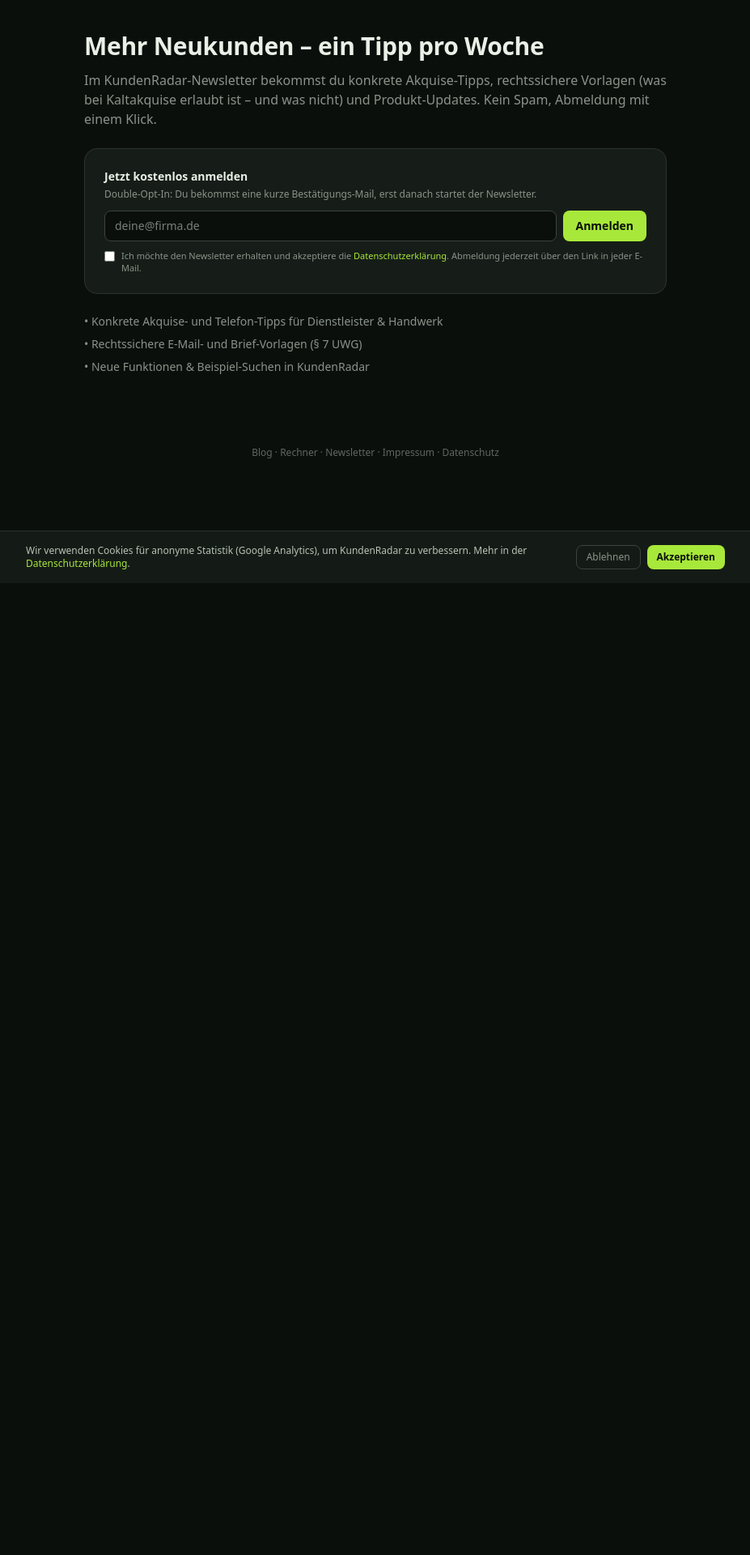
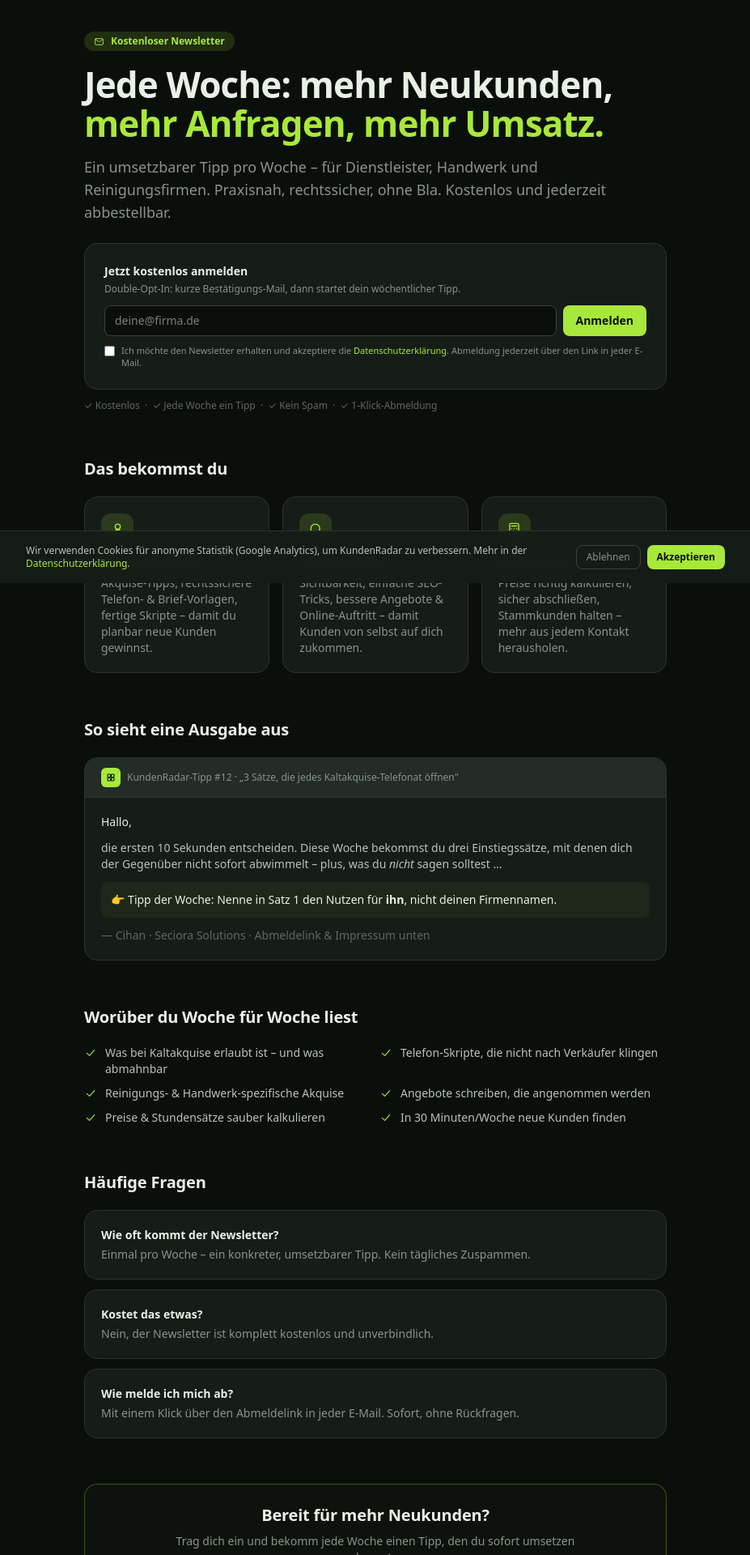
Before and after one commit to personal-glitch/lead-finder, a Next.js app: page /newsletter in a window 1280 px wide. Shown: the part 80-2000 px from the top of the page at 81% size, without its empty margins (176-1103 px from the left). Before the commit the page ends 800 px from the top, so only its background shows below. Built offline with nearby package versions, Linux system fonts and the light colour scheme; no server answers.

Commit message:
Newsletter-Landingpage: Hero, Value-Karten, Beispielausgabe, FAQ

```diff
--- a/src/app/newsletter/page.tsx
+++ b/src/app/newsletter/page.tsx
@@ -1,38 +1,125 @@
 import type { Metadata } from "next";
 import { MarketingShell } from "@/components/landing/MarketingShell";
 import { NewsletterSignup } from "@/components/NewsletterSignup";
+import { Icon, type IconName } from "@/components/icons";
 
 export const metadata: Metadata = {
-  title: "Newsletter – KundenRadar",
+  title: "Newsletter: mehr Neukunden, Anfragen & Umsatz – KundenRadar",
   description:
-    "Praxis-Tipps für mehr Neukunden: Akquise, rechtssichere Kaltakquise und Updates zu KundenRadar. Kostenlos, jederzeit abbestellbar.",
+    "Jede Woche ein umsetzbarer Tipp für mehr Neukunden, mehr Anfragen und mehr Umsatz – für Dienstleister, Handwerk & Reinigungsfirmen. Kostenlos, jederzeit abbestellbar.",
 };
+
+const VALUE: { icon: IconName; title: string; text: string }[] = [
+  { icon: "user", title: "Mehr Neukunden", text: "Akquise-Tipps, rechtssichere Telefon- & Brief-Vorlagen, fertige Skripte – damit du planbar neue Kunden gewinnst." },
+  { icon: "search", title: "Mehr Anfragen", text: "Sichtbarkeit, einfache SEO-Tricks, bessere Angebote & Online-Auftritt – damit Kunden von selbst auf dich zukommen." },
+  { icon: "calculator", title: "Mehr Umsatz", text: "Preise richtig kalkulieren, sicher abschließen, Stammkunden halten – mehr aus jedem Kontakt herausholen." },
+];
+
+const TOPICS = [
+  "Was bei Kaltakquise erlaubt ist – und was abmahnbar",
+  "Telefon-Skripte, die nicht nach Verkäufer klingen",
+  "Reinigungs- & Handwerk-spezifische Akquise",
+  "Angebote schreiben, die angenommen werden",
+  "Preise & Stundensätze sauber kalkulieren",
+  "In 30 Minuten/Woche neue Kunden finden",
+];
+
+const FAQ = [
+  { q: "Wie oft kommt der Newsletter?", a: "Einmal pro Woche – ein konkreter, umsetzbarer Tipp. Kein tägliches Zuspammen." },
+  { q: "Kostet das etwas?", a: "Nein, der Newsletter ist komplett kostenlos und unverbindlich." },
+  { q: "Wie melde ich mich ab?", a: "Mit einem Klick über den Abmeldelink in jeder E-Mail. Sofort, ohne Rückfragen." },
+];
 
 export default function NewsletterPage() {
   return (
     <MarketingShell cta={false} newsletter={false}>
-      <h1 className="text-2xl font-semibold tracking-[-0.01em] sm:text-3xl">
-        Mehr Neukunden – ein Tipp pro Woche
+      {/* Hero */}
+      <div className="inline-flex items-center gap-2 rounded-full bg-[var(--color-brand-tint)] px-3 py-1 text-xs font-semibold text-[var(--color-brand)]">
+        <Icon name="mail" size={13} /> Kostenloser Newsletter
+      </div>
+      <h1 className="mt-4 text-3xl font-bold leading-[1.1] tracking-[-0.02em] sm:text-[44px]">
+        Jede Woche: mehr Neukunden,{" "}
+        <span className="text-[var(--color-brand)]">mehr Anfragen, mehr Umsatz.</span>
       </h1>
-      <p className="mt-3 text-[var(--color-muted)]">
-        Im KundenRadar-Newsletter bekommst du konkrete Akquise-Tipps, rechtssichere Vorlagen
-        (was bei Kaltakquise erlaubt ist – und was nicht) und Produkt-Updates. Kein Spam,
-        Abmeldung mit einem Klick.
+      <p className="mt-4 text-lg text-[var(--color-muted)]">
+        Ein umsetzbarer Tipp pro Woche – für Dienstleister, Handwerk und Reinigungsfirmen.
+        Praxisnah, rechtssicher, ohne Bla. Kostenlos und jederzeit abbestellbar.
       </p>
 
       <div className="mt-6">
         <NewsletterSignup
-          source="newsletter-page"
+          source="newsletter-hero"
           title="Jetzt kostenlos anmelden"
-          subtitle="Double-Opt-In: Du bekommst eine kurze Bestätigungs-Mail, erst danach startet der Newsletter."
+          subtitle="Double-Opt-In: kurze Bestätigungs-Mail, dann startet dein wöchentlicher Tipp."
         />
       </div>
+      <p className="mt-3 text-xs text-[var(--color-faint)]">
+        ✓ Kostenlos &nbsp;·&nbsp; ✓ Jede Woche ein Tipp &nbsp;·&nbsp; ✓ Kein Spam &nbsp;·&nbsp; ✓ 1-Klick-Abmeldung
+      </p>
 
-      <ul className="mt-6 space-y-2 text-sm text-[var(--color-muted)]">
-        <li>• Konkrete Akquise- und Telefon-Tipps für Dienstleister &amp; Handwerk</li>
-        <li>• Rechtssichere E-Mail- und Brief-Vorlagen (§ 7 UWG)</li>
-        <li>• Neue Funktionen &amp; Beispiel-Suchen in KundenRadar</li>
-      </ul>
+      {/* Das bekommst du */}
+      <h2 className="mt-14 text-xl font-semibold tracking-[-0.01em]">Das bekommst du</h2>
+      <div className="mt-5 grid gap-4 sm:grid-cols-3">
+        {VALUE.map((v) => (
+          <div key={v.title} className="rounded-2xl border border-[var(--color-line)] bg-[var(--color-surface)] p-5">
+            <span className="grid h-10 w-10 place-items-center rounded-xl bg-[var(--color-brand-tint)] text-[var(--color-brand)]">
+              <Icon name={v.icon} size={19} />
+            </span>
+            <h3 className="mt-3 text-sm font-semibold">{v.title}</h3>
+            <p className="mt-1 text-sm text-[var(--color-muted)]">{v.text}</p>
+          </div>
+        ))}
+      </div>
+
+      {/* So sieht eine Ausgabe aus */}
+      <h2 className="mt-14 text-xl font-semibold tracking-[-0.01em]">So sieht eine Ausgabe aus</h2>
+      <div className="mt-5 overflow-hidden rounded-2xl border border-[var(--color-line)] bg-[var(--color-surface)]">
+        <div className="flex items-center gap-2 border-b border-[var(--color-line)] bg-[var(--color-subtle)] px-5 py-3 text-xs text-[var(--color-muted)]">
+          <span className="grid h-6 w-6 place-items-center rounded-md bg-[var(--color-brand)] text-[var(--color-on-brand)]"><Icon name="agents" size={12} strokeWidth={2.2} /></span>
+          KundenRadar-Tipp #12 · „3 Sätze, die jedes Kaltakquise-Telefonat öffnen"
+        </div>
+        <div className="space-y-3 p-5 text-sm text-[var(--color-ink-2)]">
+          <p className="font-medium text-[var(--color-ink)]">Hallo,</p>
+          <p>die ersten 10 Sekunden entscheiden. Diese Woche bekommst du drei Einstiegssätze, mit denen dich der Gegenüber nicht sofort abwimmelt – plus, was du <em>nicht</em> sagen solltest …</p>
+          <div className="rounded-lg bg-[var(--color-brand-tint)]/40 p-3 text-[var(--color-ink)]">
+            👉 Tipp der Woche: Nenne in Satz 1 den Nutzen für <strong>ihn</strong>, nicht deinen Firmennamen.
+          </div>
+          <p className="text-[var(--color-faint)]">— Cihan · Seciora Solutions · Abmeldelink &amp; Impressum unten</p>
+        </div>
+      </div>
+
+      {/* Themen */}
+      <h2 className="mt-14 text-xl font-semibold tracking-[-0.01em]">Worüber du Woche für Woche liest</h2>
+      <div className="mt-5 grid gap-2.5 sm:grid-cols-2">
+        {TOPICS.map((t) => (
+          <div key={t} className="flex items-start gap-2.5 text-sm">
+            <span className="mt-0.5 text-[var(--color-brand)]"><Icon name="check" size={16} /></span>
+            <span className="text-[var(--color-ink-2)]">{t}</span>
+          </div>
+        ))}
+      </div>
+
+      {/* FAQ */}
+      <h2 className="mt-14 text-xl font-semibold tracking-[-0.01em]">Häufige Fragen</h2>
+      <div className="mt-5 space-y-3">
+        {FAQ.map((f) => (
+          <div key={f.q} className="rounded-2xl border border-[var(--color-line)] bg-[var(--color-surface)] p-5">
+            <h3 className="text-sm font-semibold">{f.q}</h3>
+            <p className="mt-1 text-sm text-[var(--color-muted)]">{f.a}</p>
+          </div>
+        ))}
+      </div>
+
+      {/* Abschluss-CTA */}
+      <div className="mt-14 rounded-2xl border border-[var(--color-brand)]/30 bg-[var(--color-brand-tint)]/15 p-6 text-center">
+        <h2 className="text-xl font-semibold tracking-[-0.01em]">Bereit für mehr Neukunden?</h2>
+        <p className="mx-auto mt-2 max-w-lg text-sm text-[var(--color-muted)]">
+          Trag dich ein und bekomm jede Woche einen Tipp, den du sofort umsetzen kannst.
+        </p>
+        <div className="mx-auto mt-5 max-w-md text-left">
+          <NewsletterSignup source="newsletter-footer" title="" subtitle="" variant="bare" />
+        </div>
+      </div>
     </MarketingShell>
   );
 }
```
